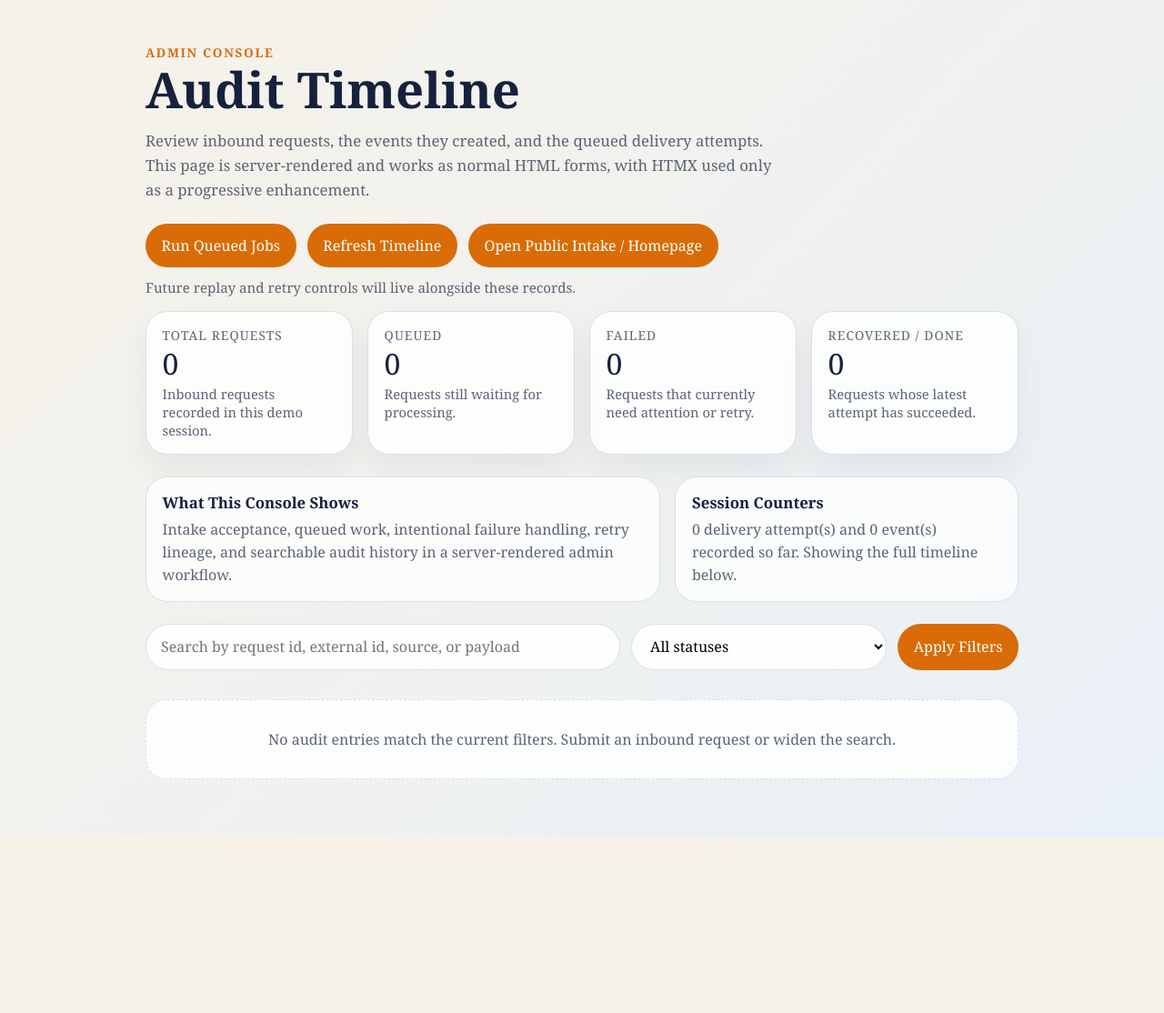
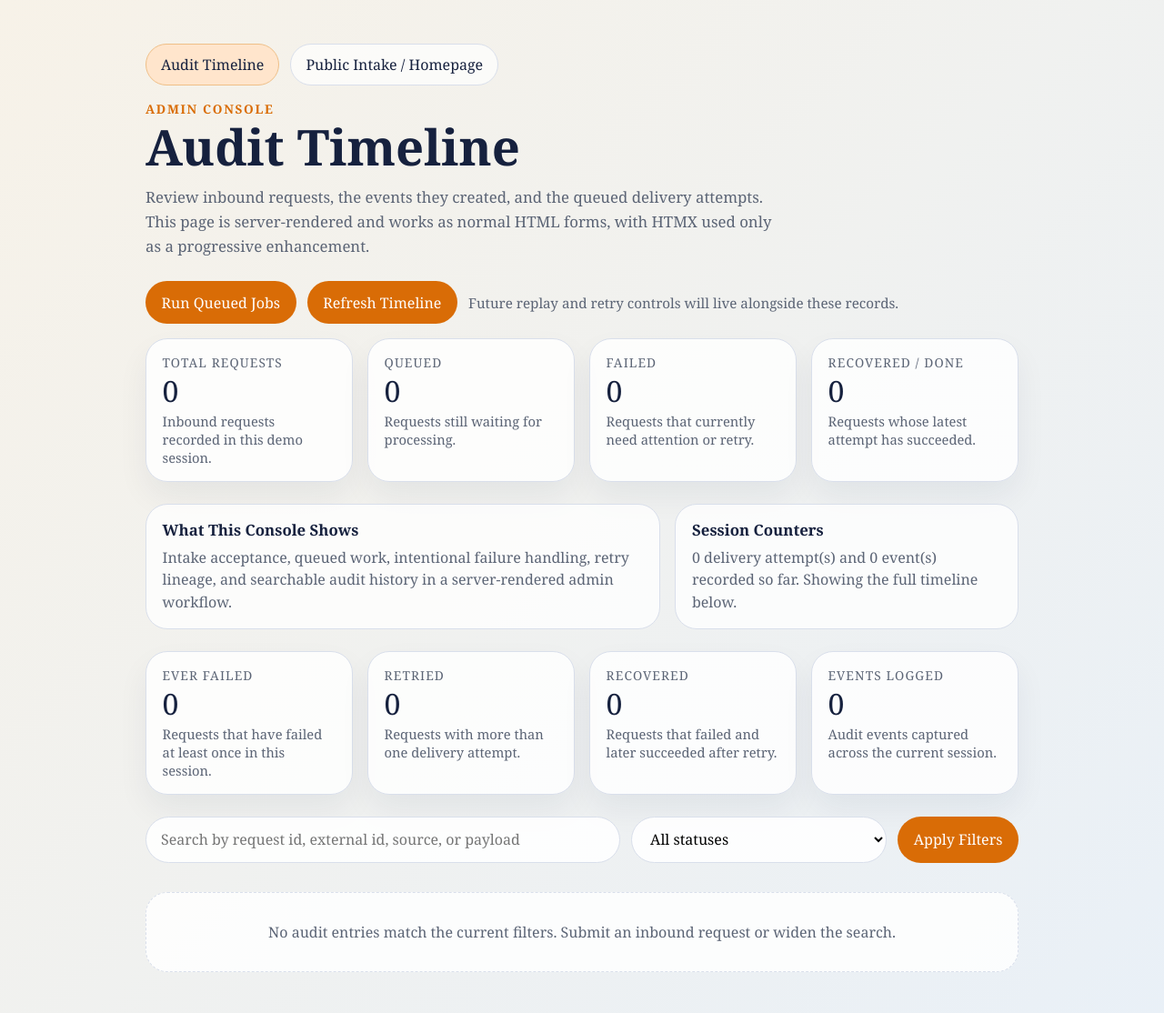
Before and after one commit to lukecode0/OpsBridge, a FastAPI app: page /admin/audit in a window 1280 px wide. Shown: the top 1114 px of the page at 91% size. Before the commit the page ends 921 px from the top, so only its background shows below. Run offline with FastAPI, Linux system fonts and the light colour scheme.

Commit message:
Add queue health metrics and admin shell

```diff
--- a/app/templates/admin/_audit_content.html
+++ b/app/templates/admin/_audit_content.html
@@ -38,6 +38,29 @@
   </article>
 </section>
 
+<section class="dashboard" style="margin-top: 0;">
+  <article class="metric">
+    <p class="metric-label">Ever Failed</p>
+    <p class="metric-value">{{ summary.ever_failed_requests }}</p>
+    <p class="metric-note">Requests that have failed at least once in this session.</p>
+  </article>
+  <article class="metric">
+    <p class="metric-label">Retried</p>
+    <p class="metric-value">{{ summary.retried_requests }}</p>
+    <p class="metric-note">Requests with more than one delivery attempt.</p>
+  </article>
+  <article class="metric">
+    <p class="metric-label">Recovered</p>
+    <p class="metric-value">{{ summary.recovered_after_retry_requests }}</p>
+    <p class="metric-note">Requests that failed and later succeeded after retry.</p>
+  </article>
+  <article class="metric">
+    <p class="metric-label">Events Logged</p>
+    <p class="metric-value">{{ summary.total_events }}</p>
+    <p class="metric-note">Audit events captured across the current session.</p>
+  </article>
+</section>
+
 <form class="filters" action="/admin/audit" method="get">
   <input
     type="search"
--- /dev/null
+++ b/app/templates/admin/_nav.html
@@ -0,0 +1,9 @@
+<nav class="admin-nav">
+  <a class="nav-link {% if current_page == 'audit' %}active{% endif %}" href="/admin/audit">
+    Audit Timeline
+  </a>
+  <a class="nav-link" href="/">Public Intake / Homepage</a>
+  {% if current_page == 'request_detail' %}
+    <span class="nav-link active">Request Detail</span>
+  {% endif %}
+</nav>
--- a/app/templates/admin/audit.html
+++ b/app/templates/admin/audit.html
@@ -37,6 +37,30 @@
 
       .hero {
         margin-bottom: 1.5rem;
+      }
+
+      .admin-nav {
+        display: flex;
+        gap: 0.75rem;
+        flex-wrap: wrap;
+        margin-bottom: 1rem;
+      }
+
+      .nav-link {
+        display: inline-flex;
+        align-items: center;
+        justify-content: center;
+        border-radius: 999px;
+        border: 1px solid var(--line);
+        padding: 0.7rem 1rem;
+        color: var(--ink);
+        text-decoration: none;
+        background: rgba(255, 255, 255, 0.7);
+      }
+
+      .nav-link.active {
+        background: var(--accent-soft);
+        border-color: #efbf87;
       }
 
       .eyebrow {
@@ -188,6 +212,7 @@
   </head>
   <body>
     <main>
+      {% include "admin/_nav.html" %}
       <section class="hero">
         <p class="eyebrow">Admin Console</p>
         <h1>Audit Timeline</h1>
@@ -220,7 +245,6 @@
             Refresh Timeline
           </button>
         </form>
-        <a class="button" href="/">Open Public Intake / Homepage</a>
         <span class="hint">Future replay and retry controls will live alongside these records.</span>
       </section>
       <section id="audit-content">
```
Also changed, not shown: app/domain/admin.py (added, +25 -0 lines), app/routes.py (+50 -22 lines), app/templates/admin/request_detail.html (+25 -1 lines), tests/test_admin_audit.py (+3 -0 lines), tests/test_browser_flows.py (+1 -0 lines), tests/test_request_detail.py (+2 -0 lines).
